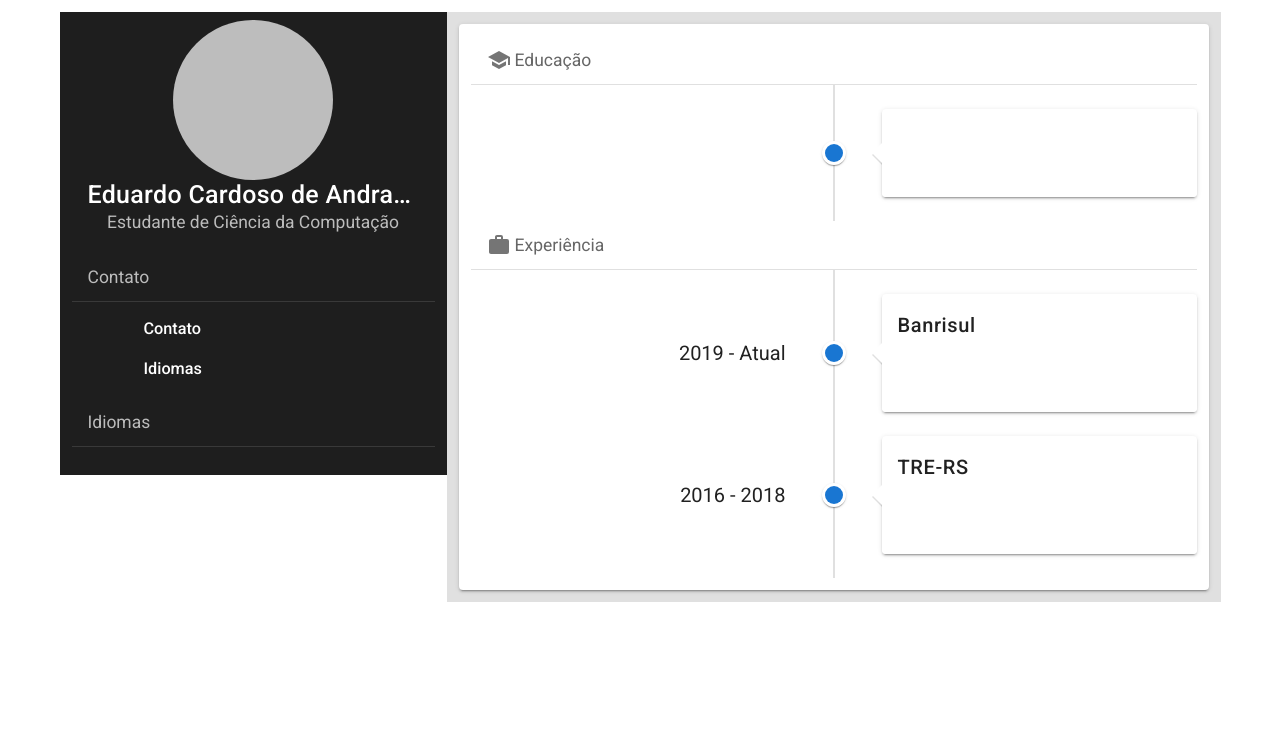
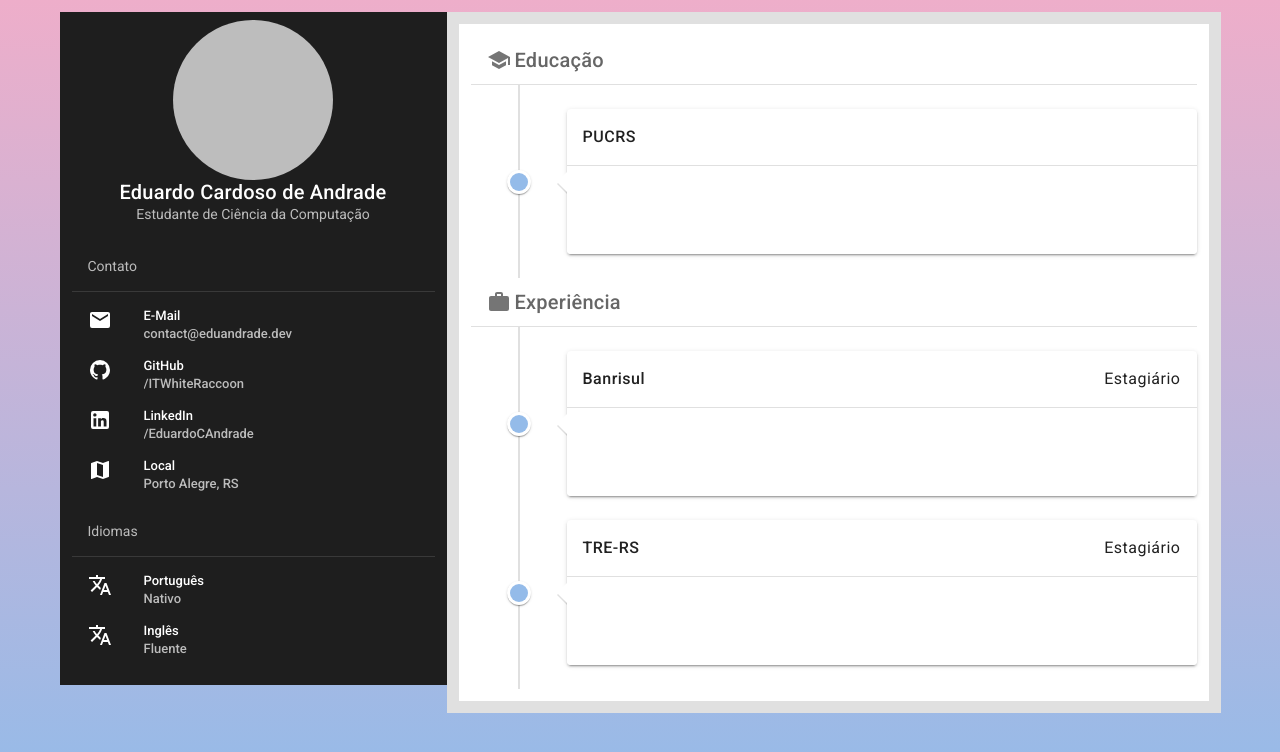
Before and after one commit to ITWhiteRaccoon/itwhiteraccoon.github.io, a Vue app: page / in a window 1280 px wide. Shown: the top 752 px of the page. Built offline with nearby package versions, Linux system fonts and the light colour scheme.

Commit message:
added bg

```diff
--- a/src/App.vue
+++ b/src/App.vue
@@ -1,8 +1,8 @@
 <template>
-	<v-app>
+	<v-app id="app-elem">
 		<v-container>
-			<v-row justify="center" no-gutters>
-				<v-col xs="12" md="4">
+			<v-row align="stretch" justify="center" no-gutters>
+				<v-col sm="5" md="4" xl="3">
 					<v-card dark tile flat>
 						<v-container>
 							<v-list class="text-center">
@@ -22,52 +22,53 @@
 									</v-list-item-content>
 								</v-list-item>
 							</v-list>
-							<v-subheader>Contato</v-subheader>
+							<div v-for="section in contact" :key="section.title">
+								<v-subheader>{{section.title}}</v-subheader>
 								<v-divider></v-divider>
 								<v-list dense shaped>
-								<v-list-item v-for="item in contact" :key="item.title" link>
+									<v-list-item v-for="sectionItem in section.data" :key="sectionItem.title" link>
 										<v-list-item-icon>
-										<v-icon>{{item.icon}}</v-icon>
+											<v-icon>{{sectionItem.icon}}</v-icon>
 										</v-list-item-icon>
 										<v-list-item-content>
-										<v-list-item-title>{{item.title}}</v-list-item-title>
-										<v-list-item-subtitle>{{item.subtitle}}</v-list-item-subtitle>
+											<v-list-item-title>{{sectionItem.title}}</v-list-item-title>
+											<v-list-item-subtitle>{{sectionItem.subtitle}}</v-list-item-subtitle>
 										</v-list-item-content>
 									</v-list-item>
 								</v-list>
-							<v-subheader>Idiomas</v-subheader>
-							<v-divider></v-divider>
-							<v-list dense shaped>
-								<v-list-item v-for="item in languages" :key="item.title" link>
-									<v-list-item-title>{{item.title}}</v-list-item-title>
-									<v-list-item-subtitle>{{item.details}}</v-list-item-subtitle>
-								</v-list-item>
-							</v-list>
+							</div>
 						</v-container>
 					</v-card>
 				</v-col>
-				<v-col xs="12" md="8">
+				<v-col sm="7" md="8" xl="7">
 					<v-sheet color="grey lighten-2" height="100%">
 						<v-container>
 							<v-row dense>
 								<v-col>
-									<v-card>
+									<v-sheet>
 										<v-container>
 											<div v-for="section in experience">
-												<v-subheader>
+												<v-subheader class="text-h6">
 													<v-icon class="mr-1">{{section.icon}}</v-icon>
 													{{section.title}}
 												</v-subheader>
 												<v-divider></v-divider>
-												<v-timeline>
-													<v-timeline-item right small v-for="sectionItem in section.data">
-														<template v-slot:opposite>
-															<span>{{sectionItem.years}}</span>
-														</template>
+												<v-timeline dense>
+													<v-timeline-item color="rgba(148, 187, 233, 1)" right small
+													                 v-for="sectionItem in section.data">
 														<v-card>
 															<v-card-title class="body-1 font-weight-medium">
-																{{sectionItem.title}}
+																<span>{{sectionItem.title}}</span>
+																<v-spacer></v-spacer>
+																<span class="body-1"
+																      v-if="sectionItem.hasOwnProperty('position')">
+																	{{sectionItem.position}}
+																</span>
 															</v-card-title>
+															<v-divider></v-divider>
+															<v-card-subtitle>
+																<div v-for="item in sectionItem.position"></div>
+															</v-card-subtitle>
 															<v-list dense>
 																<v-list-item></v-list-item>
 															</v-list>
@@ -76,13 +77,7 @@
 												</v-timeline>
 											</div>
 										</v-container>
-
-										<v-list v-for="item in education">
-											<v-card>
-												<v-card-title>{{item.institute}}</v-card-title>
-											</v-card>
-										</v-list>
-									</v-card>
+									</v-sheet>
 								</v-col>
 							</v-row>
 						</v-container>
@@ -94,7 +89,7 @@
 </template>
 
 <script>
-	import {mdiBank, mdiBriefcase, mdiEmail, mdiGavel, mdiGithub, mdiLinkedin, mdiMap, mdiSchool} from '@mdi/js';
+	import {mdiBriefcase, mdiEmail, mdiGithub, mdiLinkedin, mdiMap, mdiSchool, mdiTranslate} from '@mdi/js';
 
 	require('typeface-quicksand');
 	export default {
@@ -137,48 +132,51 @@
 				{
 					title: 'Idiomas',
 					data: [
-						{'Português': '100'},
-						{'Inglês': '87.5'}
+						{title: 'Português', subtitle: 'Nativo', icon: mdiTranslate},
+						{title: 'Inglês', subtitle: 'Fluente', icon: mdiTranslate}
 					]
-				}],
+				}
+			],
 			experience: [
 				{
 					title: 'Educação',
 					icon: mdiSchool,
 					data: [
-						{institute: 'PUCRS'}
+						{
+							title: 'PUCRS',
+							location: [{
+								title: 'Bacharelado em Ciência da Computação',
+								years: '2017-2023'
+							}]
+						}
 					]
 				},
-
 				{
 					title: 'Experiência',
 					icon: mdiBriefcase,
 					data: [
 						{
 							title: 'Banrisul',
-							icon: mdiBank,
+							position: 'Estagiário',
+							location: [{
+								title: 'Unidade de Desenvolvimento de Software',
 								years: '2019 - Atual',
-							position: [{
-								title: 'Estagiário',
-								location: 'Unidade de Desenvolvimento de Software',
 								activities: ['Desenvolvimento Front End usando HTML5, JavaScript e CSS',
 									'Desenvolvimento Back End usando C# e Oracle SQL']
 							}]
 						},
 						{
 							title: 'TRE-RS',
-							icon: mdiGavel,
+							position: 'Estagiário',
 							years: '2016 - 2018',
-							position: [
+							location: [
 								{
-									title: 'Estagiário',
-									location: 'Seção de Orientação e Suporte em TI',
+									title: 'Seção de Orientação e Suporte em TI',
 									activities: ['Configuração de máquinas',
 										'Suporte em TI - Nível 2']
 								},
 								{
-									title: 'Estagiário',
-									location: 'Central de Atendimento ao Eleitor de Porto Alegre',
+									title: 'Central de Atendimento ao Eleitor de Porto Alegre',
 									activities: ['Atendimento ao público',
 										'Auxílio em tarefas administrativas e de informática',
 										'Envio de documentos aos cartórios eleitorais',
@@ -198,7 +196,8 @@
 </script>
 
 <style lang="scss">
-	html {
-		font-size : 20px !important;
+	.v-application {
+		background : rgb(238, 174, 202);
+		background : linear-gradient(180deg, rgba(238, 174, 202, 1) 0%, rgba(148, 187, 233, 1) 100%) !important;
 	}
 </style>
--- a/src/scss/variables.scss
+++ b/src/scss/variables.scss
@@ -1 +1,2 @@
-$body-font-family : 'Quicksand', sans-serif;
+$body-font-family       : 'Quicksand', sans-serif;
+$timeline-divider-width : 50px;
```
Also changed, not shown: 1 other file (tests, documents, lock files or other folders). Lines whose indentation alone changed are shown as unchanged.
